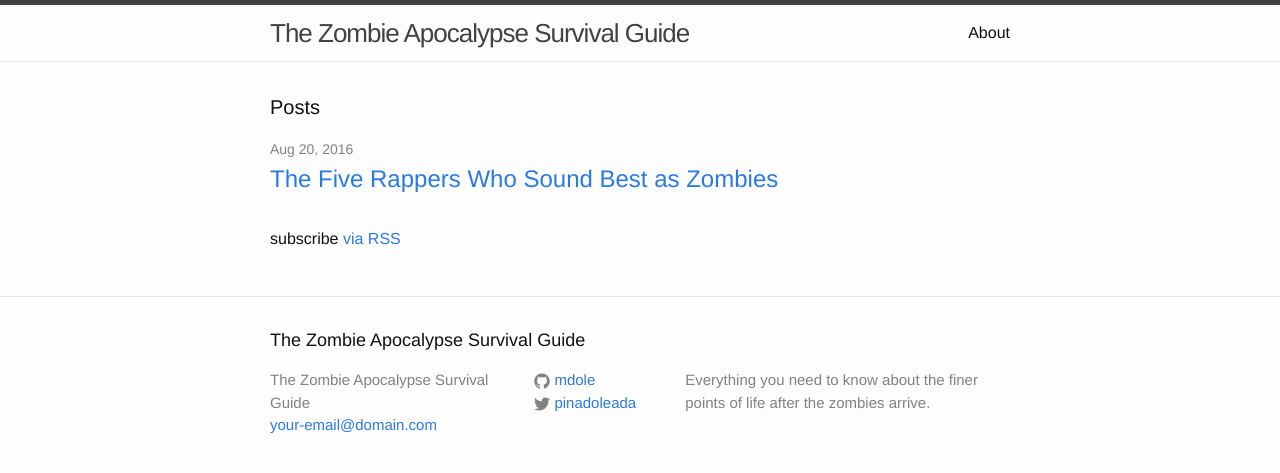
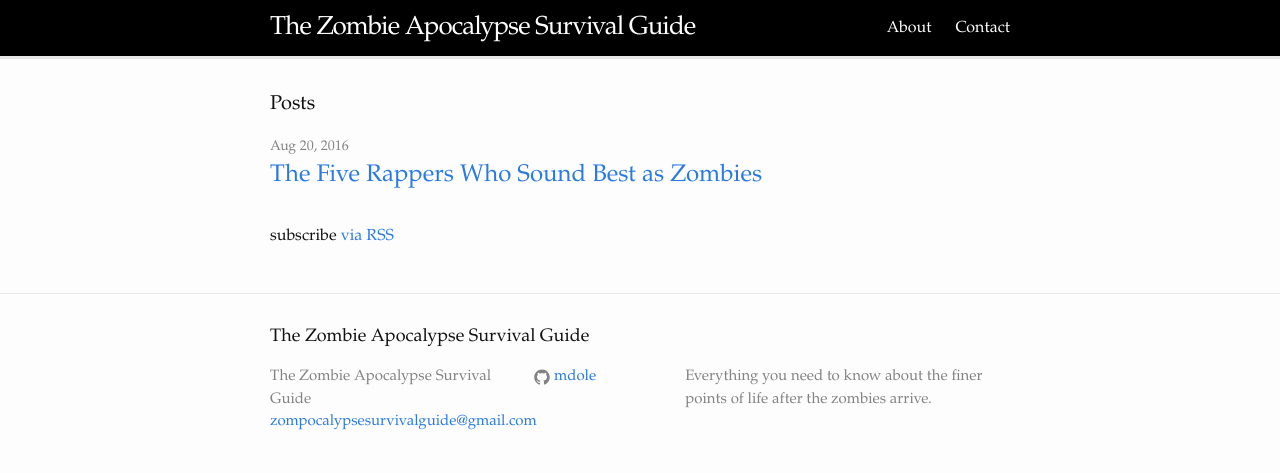
Before and after one commit to mdole/mdole.github.io, a Jekyll site: the page built from index.html, in a window 1280 px wide. Shown: the top 473 px of the page. Built offline with Jekyll 4.4.1, drawn with Linux system fonts in a browser that asks for light colours.

Commit message:
updated fonts, colors

```diff
--- a/_config.yml
+++ b/_config.yml
@@ -7,12 +7,12 @@
 
 # Site settings
 title: The Zombie Apocalypse Survival Guide
-email: your-email@domain.com
+email: zompocalypsesurvivalguide@gmail.com
 description: > # this means to ignore newlines until "baseurl:"
   Everything you need to know about the finer points of life after the zombies arrive.
 baseurl: "" # the subpath of your site, e.g. /blog
 url: "mdole.github.io" # the base hostname & protocol for your site
-twitter_username: pinadoleada
+twitter_username:
 github_username:  mdole
 
 # Build settings
--- a/_sass/_base.scss
+++ b/_sass/_base.scss
@@ -100,7 +100,7 @@ a {
 
     &:hover {
         color: $text-color;
-        text-decoration: underline;
+        // text-decoration: underline;
     }
 }
 
--- a/_sass/_layout.scss
+++ b/_sass/_layout.scss
@@ -2,9 +2,10 @@
  * Site header
  */
 .site-header {
-    border-top: 5px solid $grey-color-dark;
-    border-bottom: 1px solid $grey-color-light;
     min-height: 56px;
+    background-color: black;
+    width: 100%;
+    border-bottom: 3px solid $grey-color-light;
 
     // Positioning context for the mobile navigation icon
     position: relative;
@@ -16,24 +17,28 @@
     line-height: 56px;
     letter-spacing: -1px;
     margin-bottom: 0;
-    float: left;
+    color: white;
+
+   &:hover {
+        color: white;
+    }
 
     &,
-    &:visited {
-        color: $grey-color-dark;
-    }
+        &:visited {
+            color: white;
+        }
 }
 
 .site-nav {
+    line-height: 56px;
     float: right;
-    line-height: 56px;
 
     .menu-icon {
         display: none;
     }
 
     .page-link {
-        color: $text-color;
+        color: white;
         line-height: $base-line-height;
 
         // Gaps between nav items, but not on the last one
--- a/css/main.scss
+++ b/css/main.scss
@@ -6,7 +6,7 @@
 
 
 // Our variables
-$base-font-family: "Helvetica Neue", Helvetica, Arial, sans-serif;
+$base-font-family: "Baskerville", "Palatino", serif;
 $base-font-size:   16px;
 $base-font-weight: 400;
 $small-font-size:  $base-font-size * 0.875;
```
Also changed, not shown: contact.md (added, +7 -0 lines).
